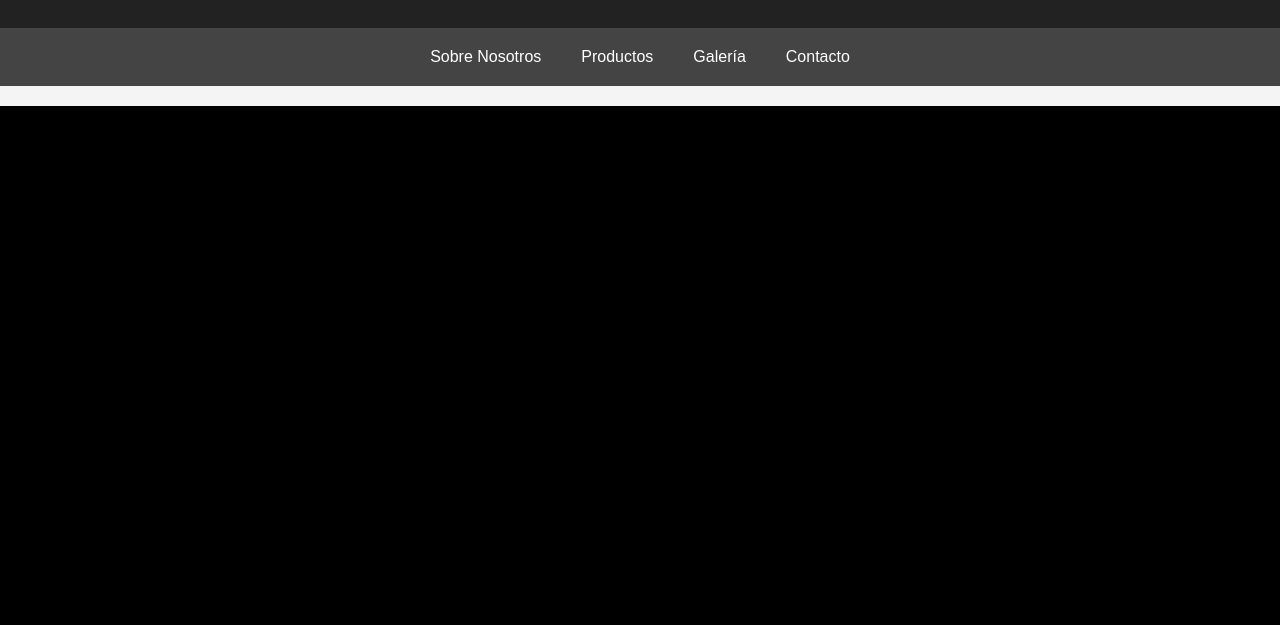
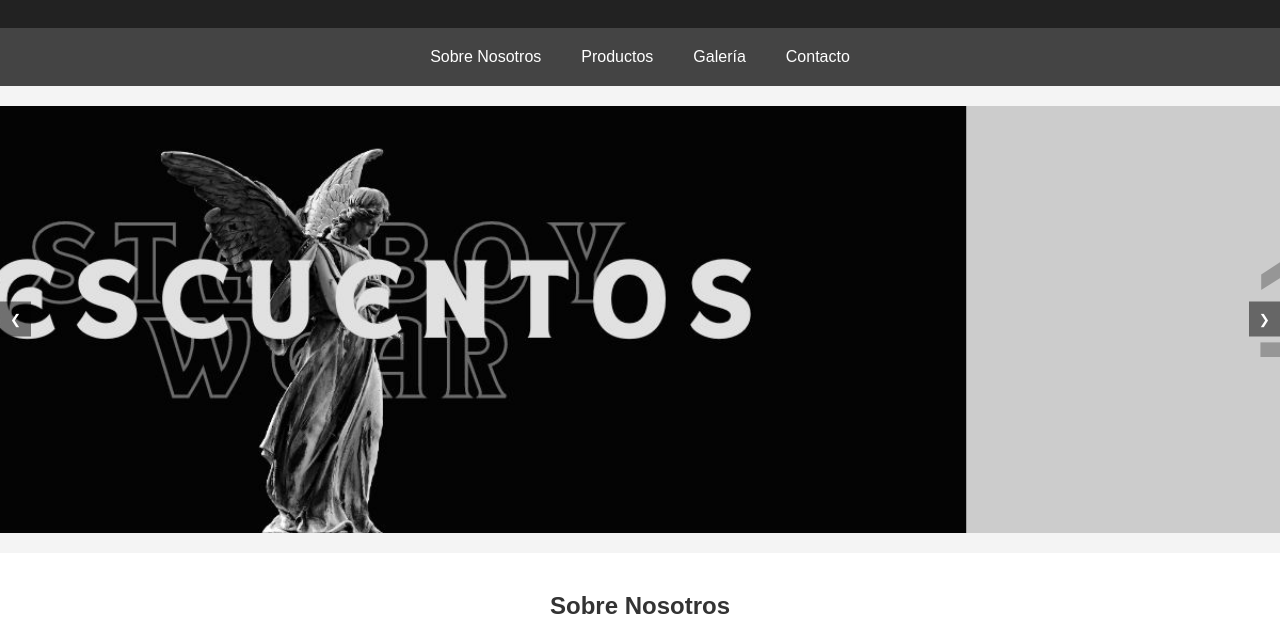
Before and after one commit to sant2tip/la-pagina-web1, a plain HTML site: page index.html in a window 1280 px wide. Shown: the part 134-759 px from the top of the page. Drawn offline with Linux system fonts and the light colour scheme; placeholder pictures from the web are drawn by us.

Commit message:
index.html

```diff
--- a/index.html
+++ b/index.html
@@ -256,7 +256,7 @@
     <!-- Slider de imágenes -->
     <div class="slider">
         <div class="slides" id="slides">
-            <img src="Banner Horizontal Rebajas Para Tienda Moderno Vibrante Negro y Blanco.jpg" alt="banner rebaja" width="10" height="10">
+            <img src="descuentos.jpg" alt="banner descunto" width="1200" height="400">
             <img src="https://via.placeholder.com/1200x400?text=Nuevos+Productos" alt="Nuevos productos">
             <img src="https://via.placeholder.com/1200x400?text=Descuentos+Increíbles" alt="Descuentos increíbles">
         </div>
```
